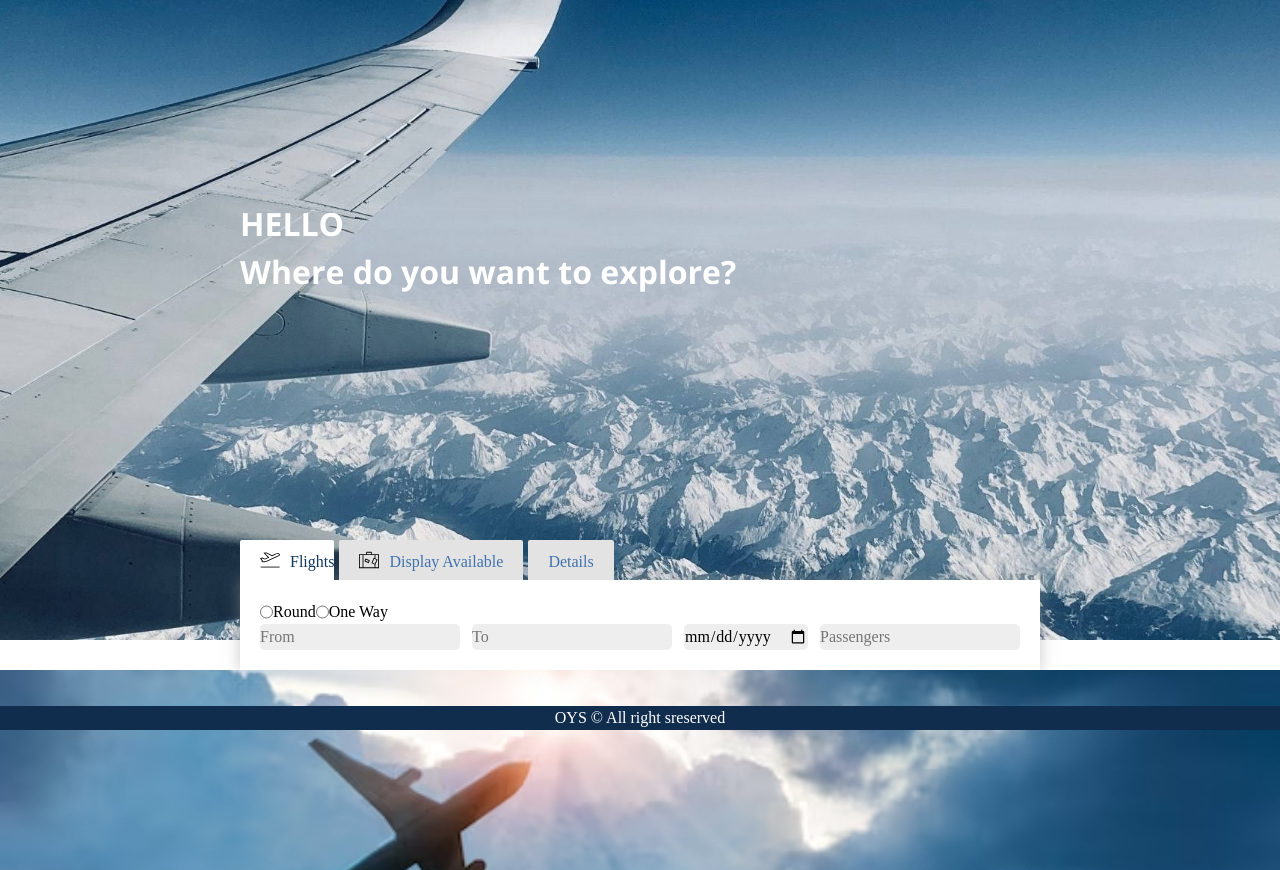
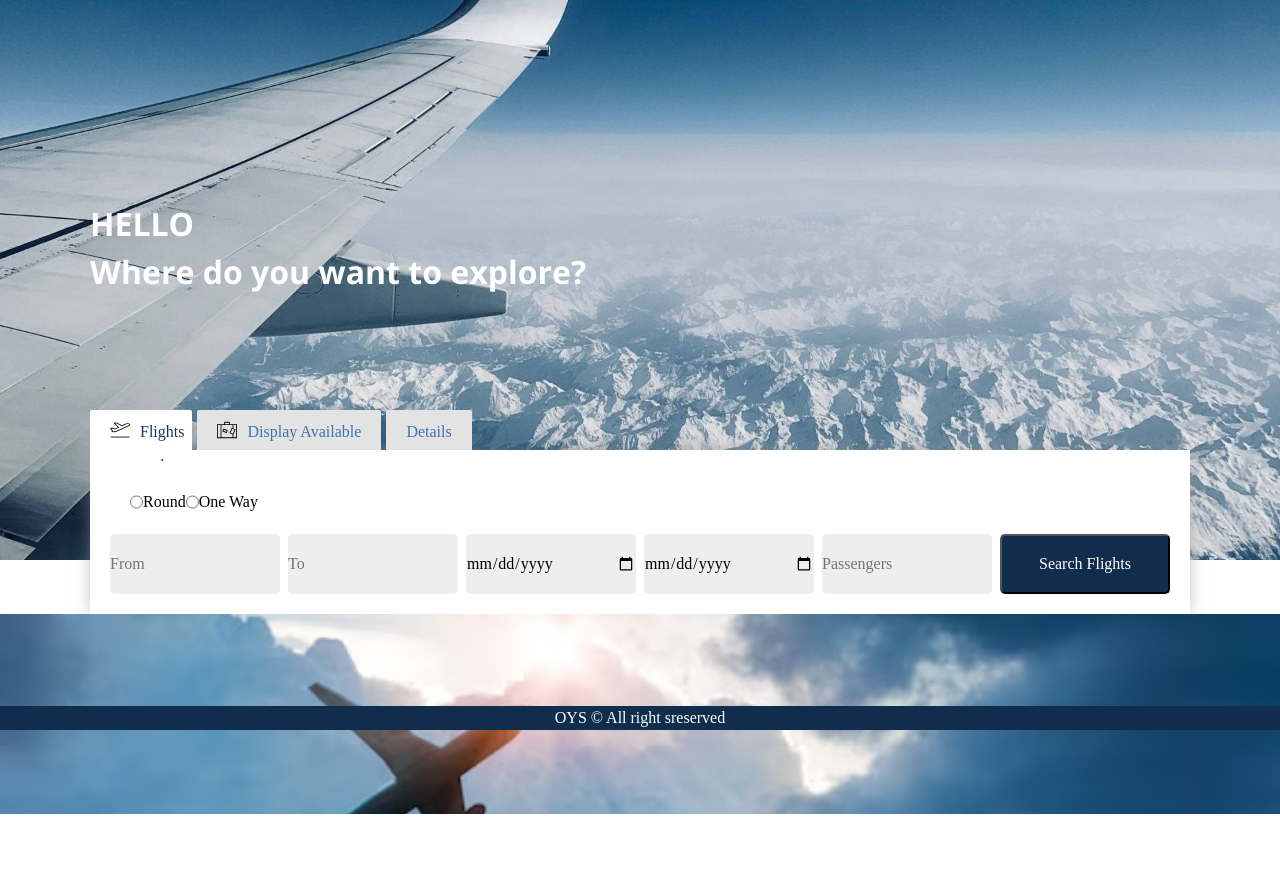
Before and after one commit to OthmanGh/Flight-System-Website, a PHP site: page /pages/landingPage.html in a window 1280 px wide. Shown: the part 70-940 px from the top of the page. After the commit the page ends 884 px from the top, so only its background shows below. Run offline with PHP 8.4, Linux system fonts and the light colour scheme.

Commit message:
finishing html/css of landing page

```diff
--- a/frontend/pages/landingPage.html
+++ b/frontend/pages/landingPage.html
@@ -29,23 +29,25 @@
     </div>
     <div class="container">
       <div class="tab-buttons">
-      <button class="tab-button active-tab-button flex row" onclick="toggleTab(0)"><img class="icon flex row" src="../assets/flight.svg">Flights</button>
+      <button class="tab-button active-tab-button flex row" onclick="toggleTab(0)"><img class="icon flex row" src="../assets/flight.svg">Flights      .</button>
       <button class="tab-button flex row" onclick="toggleTab(1)"><img class="icon flex row" src="../assets/suitcase.svg">Display Available</button>
       <button class="tab-button flex row" onclick="toggleTab(2)">Details</button>
     </div>
   <div class="tab" id="tab1">
-    <div class="flex row">
+    <div class="flex row radio">
       <input type="radio" id="round">
       <label for="round">Round</label><br>
       <input type="radio" id="oneWay">
       <label for="oneWay">One Way</label><br>
     </div>
       <div >
-        <form class="flex row j-s__between">
-          <input type="text" id="departure" placeholder="From">
-          <input type="text" id="arrival" placeholder="To">
-          <input type="date" id="date" placeholder="Date">
-          <input type="number" id="person" placeholder="Passengers">
+        <form id="searchFlight-form" class="flex row j-s__between">
+          <input class="details" type="text" id="departure-airport" placeholder="From">
+          <input class="details" type="text" id="arrival-airport" placeholder="To">
+          <input class="details" type="date" id="departure-date" placeholder="Departure Date">
+          <input class="details" type="date" id="arrival-date" placeholder="Arrival Date">
+          <input class="details" type="number" id="person" placeholder="Passengers">
+          <button class="btn" type="submit">Search Flights</button>
         </form>
       </div>
   </div>
--- a/frontend/scripts/app/landing-page.js
+++ b/frontend/scripts/app/landing-page.js
@@ -1,3 +1,51 @@
+const from=document.getElementById('searchFlight-form');
+const departureAirport=document.getElementById('departure-airport');
+const arrivalAirport=document.getElementById('arrival-airport');
+const departureDate=document.getElementById('departure-date');
+const arrivalDate=document.getElementById('arrival-date');
+const passengers=document.getElementById('passengers');
+
+
+const clearSearchInputs = () => {
+    departure.value = '';
+    arrival.value = '';
+    date.value = '';
+    passengers.value = '';
+  };
+
+const searchFlight = async (e) => {
+  e.preventDefault();
+
+  const url = 'http://localhost/Flight-System-Website/backend/searchFlight.php';
+  const formatData = new FormData();
+
+  formatData.append('departure_airport', departureAirport.value);
+  formatData.append('arrival_airport', arrivalAirport.value);
+  formatData.append('departure_date', departureDate.value);
+  formatData.append('arrival_date', arrivalDate.value);
+
+  const options = {
+    method: 'POST',
+    body: formatData,
+  };
+
+  try {
+    const res = await fetch(url, options);
+    const data = await res.json();
+
+    console.log(data);
+
+    if (data['status'] === 'success') {
+      clearSearchInputs();
+
+
+    } else {
+      error.textContent = `${data['message']} 😂`;
+    }
+  } catch (error) {
+    console.error(error);
+  }
+};
 
 
 function toggleTab(tabIndex) {
--- a/frontend/styles/pages/landing-page.css
+++ b/frontend/styles/pages/landing-page.css
@@ -77,7 +77,7 @@ body, html {
 
   .bgimg-1 {
     background-image: url("../../assets/wing.jpg");
-    height: 80%;
+    height: 70%;
   }
   .bgimg-2 {
     background-image: url("../../assets/airplane.avif");
@@ -88,7 +88,7 @@ body, html {
     padding-top: 20rem;
     margin-bottom: auto;
     margin:auto;
-    max-width: 80rem;
+    max-width: 110rem;
     color: white;
 
 }
@@ -98,8 +98,8 @@ body, html {
 }
   .container{
     margin: 0 auto;
-    max-width: 80rem;
-    margin-top: -10rem;
+    max-width: 110rem;
+    margin-top: -15rem;
     z-index: 5;
   }
 
@@ -134,12 +134,31 @@ body, html {
     box-shadow: 0 0 15px #93939385;
   }
 
+  .details{
+    height: 6rem;
+    width:17rem ;
+
+
+  }
+
+.btn{
+    background-color: #112D4E;
+    color: white;
+    border-radius: 0.5rem;
+    width: 17rem;
+}
+
   .active-tab-button {
     background-color: #ffffff;
     transform-origin: bottom;
     color:#133863;
 
   }
+  .radio{
+    padding:2rem;
+  }
+
+
   input{
     background-color: #efeeee;
     border: 0;
```
Also changed, not shown: backend/searchFlight.php (added, +16 -0 lines).
